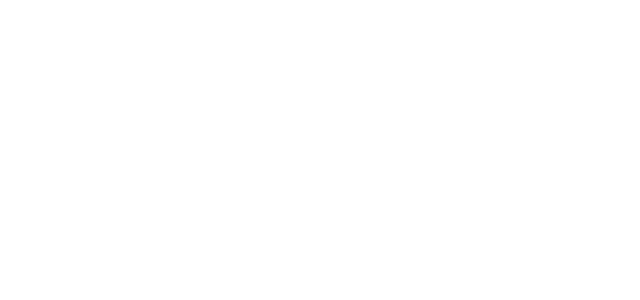
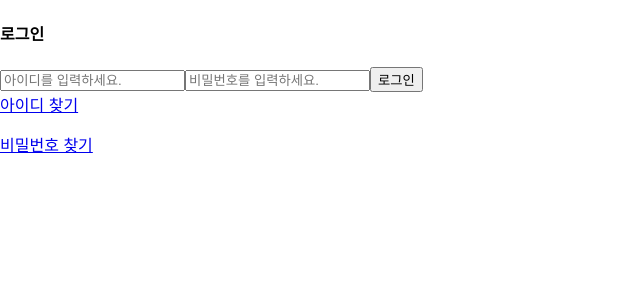
Before and after one commit to joseunghui/repractice, a React (Create React App) app in the folder src/main/frontend/: page /member/login in a window 1280 px wide. Before the commit this address had no page. Shown: the top 300 px of the page, without its empty margins (0-640 px from the left). Built offline with nearby package versions, Linux system fonts and the light colour scheme.

Commit message:
LoginForm.js 관련 추가 작업

```diff
--- a/src/main/frontend/src/components/login/LoginForm.js
+++ b/src/main/frontend/src/components/login/LoginForm.js
@@ -1,10 +1,49 @@
-import React from "react";
+import React, {useState} from "react";
+import axios from "axios";
 
 const LoginForm = () => {
+
+    const [values, setValues] = useState({
+        // MEMBER
+        id : "",
+        pw : ""
+    });
+
+    const onChangeInput = (e) => {
+        const {name, value} = e.target;
+        setValues({...values, [name]: value});
+    };
+
+    const onClickBtn = (e) => {
+        e.preventDefault();
+
+        // axios
+        axios.post('/member/login', null, {
+            params: {
+                id: values.id,
+                pw: values.pw
+            }
+        }).then(() => {
+
+        }).catch((Error) => {
+
+        });
+    };
+
+
     return (
-        <>
-        </>
+        <div>
+            <h4>로그인</h4>
+            <form>
+                <input name={"id"} type={"text"} placeholder={"아이디를 입력하세요."} onChange={onChangeInput}/>
+                <input name={"pw"} type={"password"} placeholder={"비밀번호를 입력하세요."} onChange={onChangeInput}/>
+                <button type={"submit"} onClick={onClickBtn}>로그인</button>
+            </form>
+
+            <a href={"/findId"}>아이디 찾기</a> <p>  </p>
+            <a href={"/findPw"}>비밀번호 찾기</a>
+        </div>
     );
-}
+};
 
 export default LoginForm;
--- a/src/main/frontend/src/components/write/WriteBoardForm.js
+++ b/src/main/frontend/src/components/write/WriteBoardForm.js
@@ -16,9 +16,6 @@
     });
 
     const onchangeInput = (e) => {
-        // Input에 값 입력 시, value 변경
-        console.log("input 입력 : ", values.writer, values.title, values.content);
-
         const {name, value} = e.target;
         setValues({...values, [name]: value});
     };
--- a/src/main/frontend/src/pages/Home.js
+++ b/src/main/frontend/src/pages/Home.js
@@ -11,6 +11,10 @@
             <Link to="/board">
                 <button>게시판 목록</button>
             </Link>
+            <br/><br/><br/>
+            <Link to="/member/add">
+                <button>회원가입</button>
+            </Link>
             <Link to="/member/login">
                 <button>로그인</button>
             </Link>
--- a/src/main/frontend/src/shared/App.js
+++ b/src/main/frontend/src/shared/App.js
@@ -3,6 +3,7 @@
 import WriteBoardPage from "../pages/WriteBoardPage";
 import BoardList from "../pages/BoardList";
 import {Home} from "../pages";
+import LoginPage from "../pages/LoginPage";
 
 
 console.log("포트 백엔드 8080, 프론트 3000 첫 실행 ->")
@@ -14,6 +15,7 @@
           <Route path="/" element={<Home />} />
           <Route path="/board" element={<BoardList />} />
           <Route path="/board/write" element={<WriteBoardPage />} />
+          <Route path="/member/login" element={<LoginPage />} />
       </Routes>
            );
 }
```
Also changed, not shown: src/main/frontend/src/components/memberAdd/AddMemberTemplate.js (added), src/main/frontend/src/components/memberAdd/AddMemeberForm.js (added).
